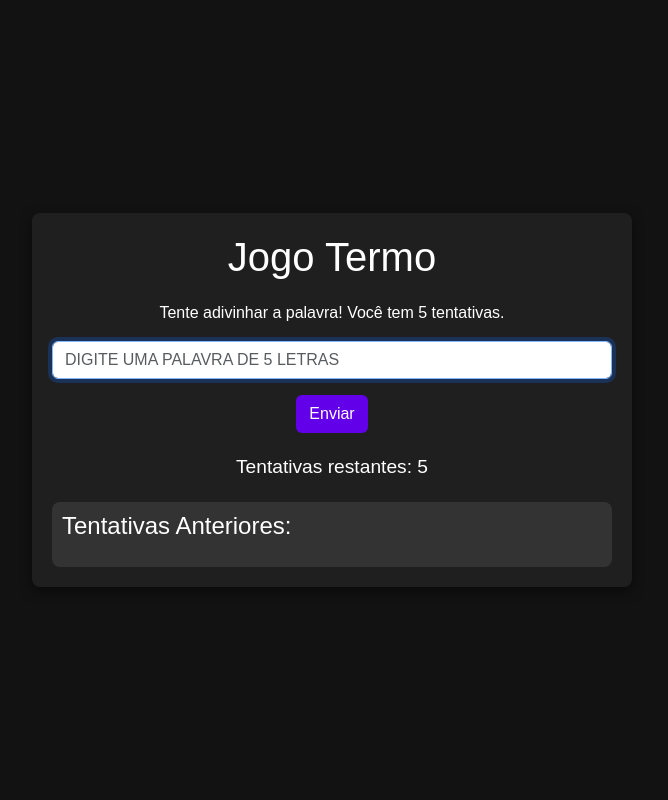
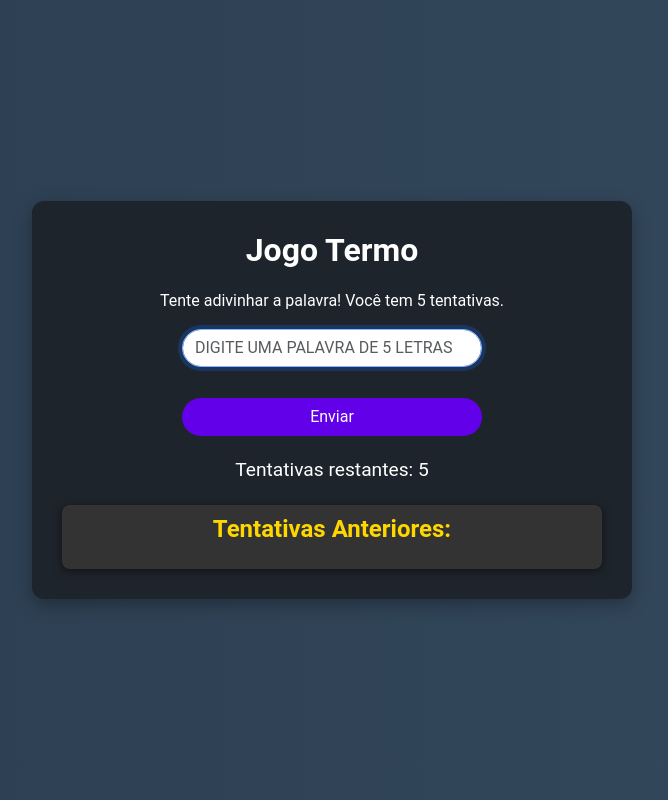
Before and after one commit to viniciushashizume/JogoAdvinhadorDePalavras, a Django app: page / in a window 1280 px wide. Shown: the whole page, without its empty margins (308-976 px from the left). Run offline with Django 5.2, Linux system fonts and the light colour scheme.

Commit message:
update html2

```diff
--- a/termo/jogo/templates/jogo/index.html
+++ b/termo/jogo/templates/jogo/index.html
@@ -9,9 +9,9 @@
     <style>
         /* Estilo geral para a página em modo escuro */
         body {
-            background-color: #121212;
-            color: #ffffff;
-            font-family: 'Arial', sans-serif;
+            background: linear-gradient(to right, #2c3e50, #34495e);
+            color: #fff;
+            font-family: 'Roboto', sans-serif;
             height: 100vh;
             margin: 0;
         }
@@ -28,14 +28,23 @@
         /* Container do Jogo */
         .container {
             max-width: 600px;
-            padding: 20px;
-            background-color: #1f1f1f;
-            border-radius: 8px;
-            box-shadow: 0px 4px 12px rgba(0, 0, 0, 0.5);
+            padding: 30px;
+            background-color: #1e242b;
+            border-radius: 12px;
+            box-shadow: 0px 6px 18px rgba(0, 0, 0, 0.3);
+            animation: fadeIn 0.5s ease-out;
+        }
+
+        /* Animação de Fade In */
+        @keyframes fadeIn {
+            0% { opacity: 0; }
+            100% { opacity: 1; }
         }
 
         .jogo-header {
             text-align: center;
+            font-size: 2rem;
+            font-weight: bold;
             margin-bottom: 20px;
         }
 
@@ -52,20 +61,19 @@
         .btn-custom {
             background-color: #6200ea;
             color: white;
+            border-radius: 30px;
+            transition: all 0.3s ease;
         }
 
         .btn-custom:hover {
             background-color: #3700b3;
+            transform: scale(1.05);
         }
 
         .input-custom {
             text-transform: uppercase;
-        }
-
-        /* Adicionando borda e efeitos no botão */
-        .btn-custom:focus {
-            outline: none;
-            box-shadow: 0 0 0 3px rgba(98, 0, 234, 0.5);
+            border-radius: 30px;
+            margin-bottom: 15px;
         }
 
         /* Tentativas restantes */
@@ -81,6 +89,7 @@
             padding: 10px;
             background-color: #333;
             border-radius: 8px;
+            box-shadow: 0px 2px 8px rgba(0, 0, 0, 0.5);
         }
 
         .tentativas-lista ul {
@@ -91,6 +100,33 @@
         .tentativas-lista li {
             font-size: 1.2em;
             margin-bottom: 5px;
+            text-align: left;
+            word-wrap: break-word;
+        }
+
+        /* Alinhamento do texto */
+        h4 {
+            text-align: center;
+            color: #ffd700;
+            font-weight: bold;
+        }
+
+        /* Alinhamento do formulário */
+        #jogo-form {
+            display: flex;
+            flex-direction: column;
+            align-items: center;
+        }
+
+        #tentativa {
+            width: 100%;
+            max-width: 300px;
+            margin-bottom: 15px;
+        }
+
+        .btn-custom {
+            width: 100%;
+            max-width: 300px;
         }
     </style>
 </head>
@@ -146,7 +182,7 @@
                 const data = await response.json();
                 feedbackDiv.innerHTML = data.feedback.map(
                     f => `<span class="${f.cor}">${f.letra}</span>`
-                ).join("");
+                ).join(" ");
 
                 // Armazenar tentativa anterior
                 tentativasAnteriores.push({
```
